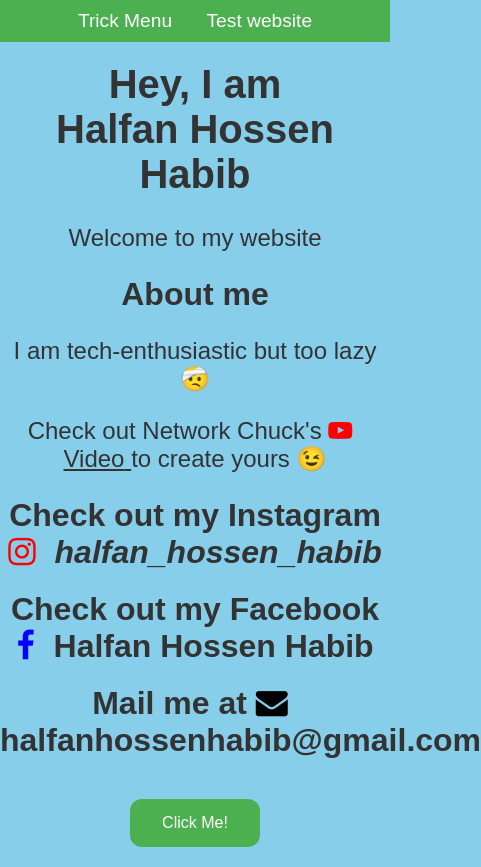
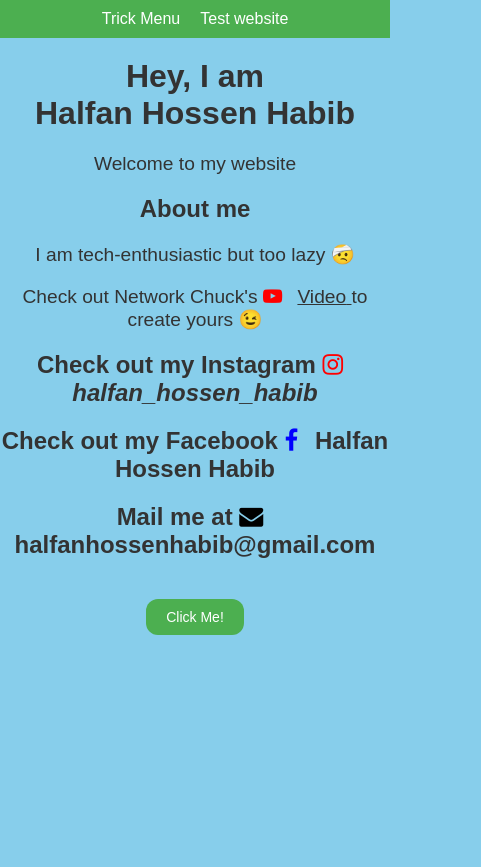
Before and after one commit to halfanhossenhabib/mysite-beforefinal, a plain HTML site: page index.html in a window 390 px wide. Shown: the whole page, 481 px wide, since content can reach past the window. After the commit the page ends 844 px from the top, so only its background shows below. Drawn offline with Linux system fonts and the light colour scheme.

Commit message:
index.html

```diff
--- a/index.html
+++ b/index.html
@@ -17,6 +17,9 @@
         nav {
             background-color: #4CAF50; /* Green */
             padding: 10px;
+            display: flex;
+            justify-content: center;
+            flex-wrap: wrap;
         }
         nav a {
             color: white;
@@ -61,6 +64,25 @@
             cursor: pointer;
             border-radius: 12px;
         }
+        @media (max-width: 600px) {
+            h1 {
+                font-size: 2em;
+            }
+            p {
+                font-size: 1.2em;
+            }
+            h2 {
+                font-size: 1.5em;
+            }
+            nav a {
+                font-size: 1em;
+                margin: 0 10px;
+            }
+            .button {
+                padding: 10px 20px;
+                font-size: 14px;
+            }
+        }
     </style>
 </head>
 <body>
```
